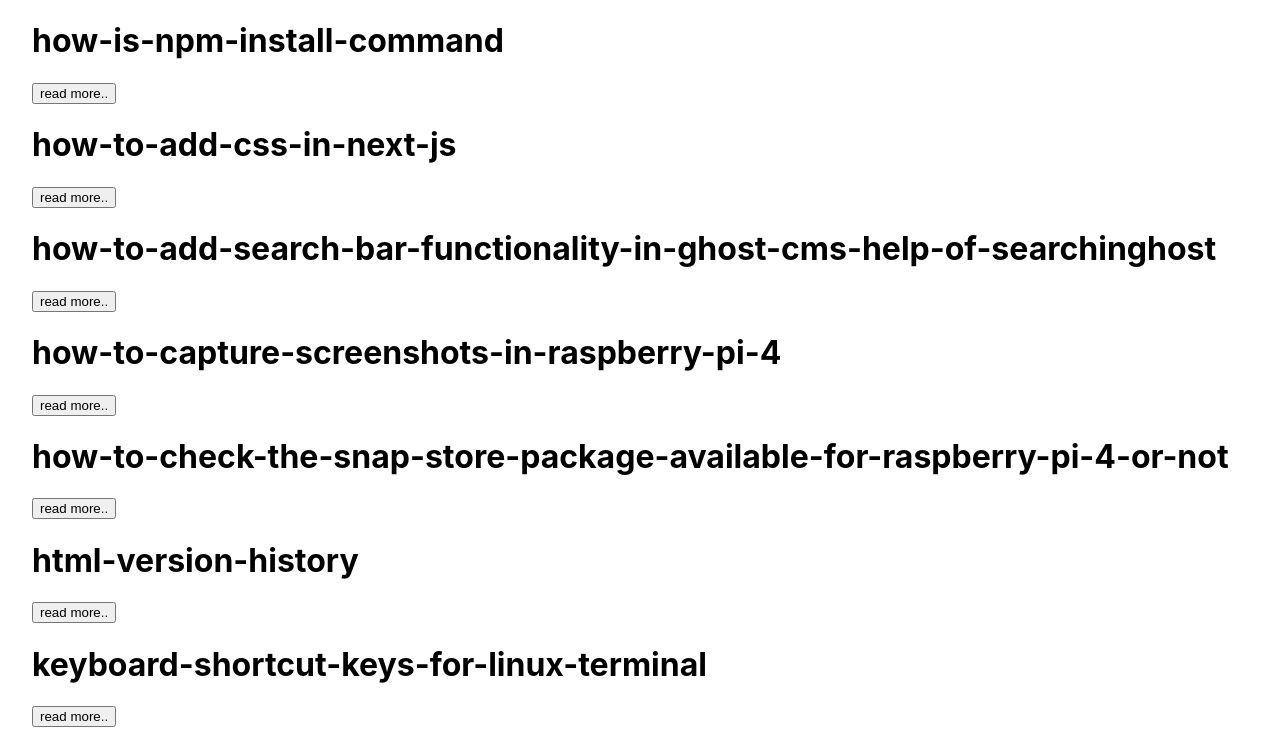
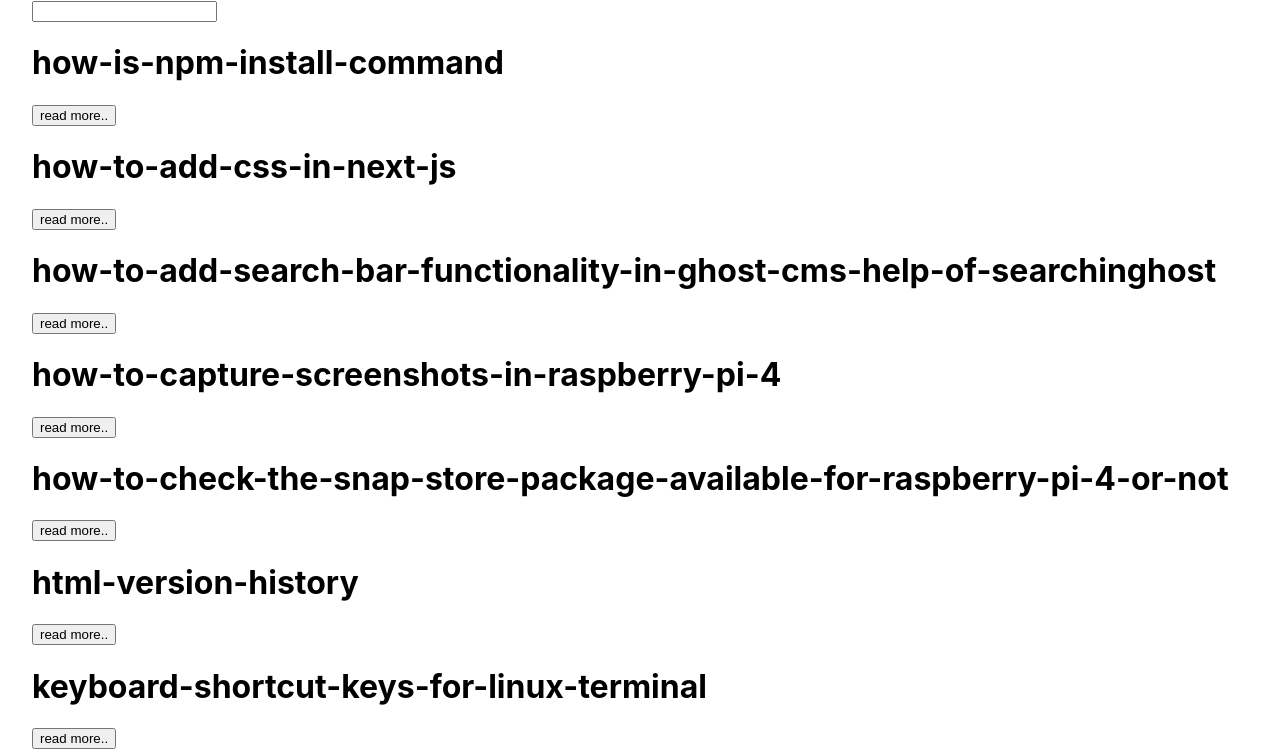
Before and after one commit to JakariaJishan/NEXT-JS, a Next.js app in the folder markdown-blog-with-search-tag-v3/: page / in a window 1280 px wide. Shown: the top 754 px of the page. Built offline with nearby package versions, Linux system fonts and the light colour scheme.

Commit message:
working with search functionality

```diff
--- /dev/null
+++ b/markdown-blog-with-search-tag-v3/components/Sidebar.js
@@ -0,0 +1,14 @@
+import React, { useState } from 'react';
+
+const Sidebar = () => {
+    const [search, setSearch] = useState('');
+    console.log(search)
+    return (
+        <div>
+            <input type="text" onChange={e => setSearch(e.target.value)} />
+
+        </div>
+    );
+};
+
+export default Sidebar;
--- a/markdown-blog-with-search-tag-v3/pages/index.js
+++ b/markdown-blog-with-search-tag-v3/pages/index.js
@@ -1,6 +1,7 @@
 import matter from "gray-matter";
 import Head from "next/head";
 import Post from "../components/Post";
+import Sidebar from "../components/Sidebar";
 import styles from "../styles/Home.module.css";
 const fs = require("fs");
 const path = require("path");
@@ -12,6 +13,7 @@
         <meta name="description" content="Generated by create next app" />
         <link rel="icon" href="/favicon.ico" />
       </Head>
+      <Sidebar/>
       {file.map((item,index) => (
         <Post key={index} post={item}/>
       ))}
```
